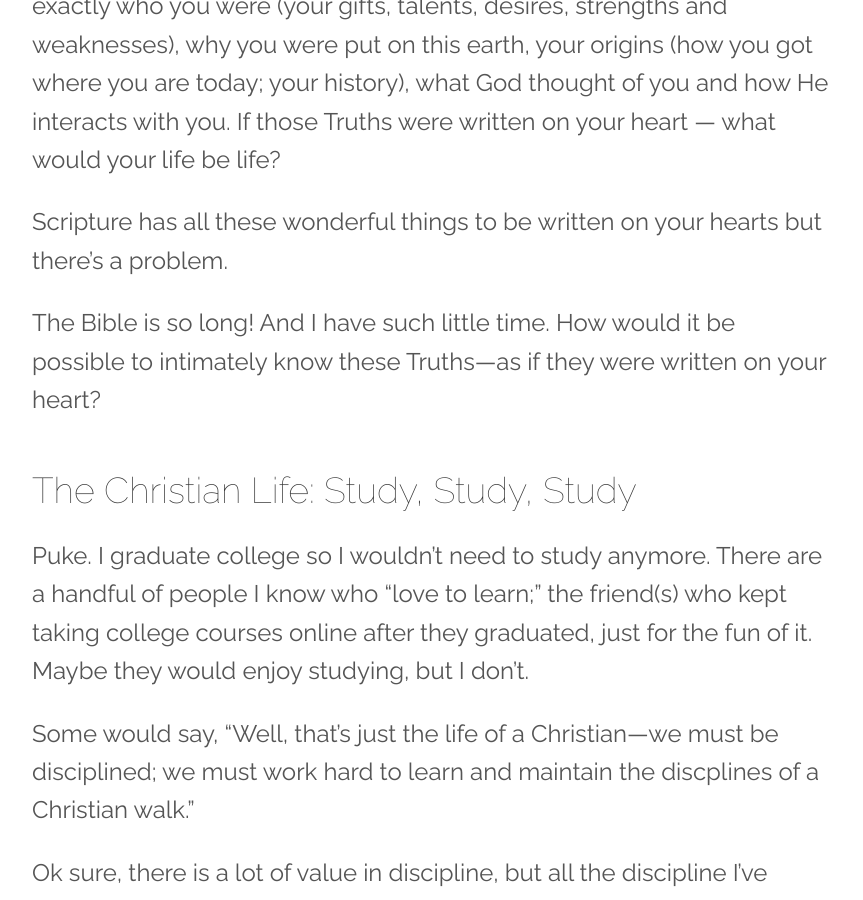
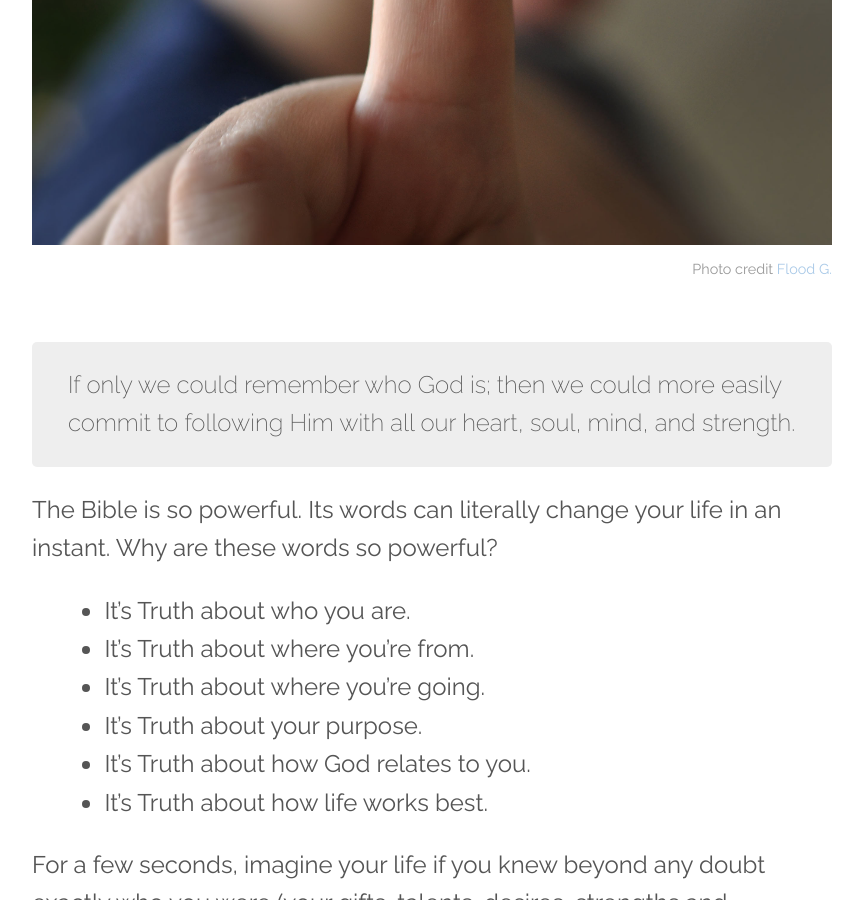
Before and after one commit to kevnk/kevnk.github.io, a Jekyll site: the page built from _posts/2014-07-26-remember-and-commit.md, in a window 1280 px wide and 900 px high, scrolled down 887 px. Shown: the whole window, without its empty margins (208-1071 px from the left). Built offline with Jekyll 4.4.1, drawn with Linux system fonts in a browser that asks for light colours; comment, search, counter and statistics services are not loaded.

Commit message:
adding image to latest post

```diff
--- a/_posts/2014-07-26-remember-and-commit.md
+++ b/_posts/2014-07-26-remember-and-commit.md
@@ -4,6 +4,11 @@ title:  "Remember & Commit: The Christian Lifestyle Summed Up"
 date:   2014-07-26 12:00:00
 category: spiritual
 tags: lifestyle, christian, memory
+img: remember.jpg
+img_credit: Flood G.
+img_url: https://www.flickr.com/photos/_flood_/
+list_img_height: 250px
+list_img_top: -255px
 ---
 
 > If only we could remember who God is; then we could more easily commit to following Him with all our heart, soul, mind, and strength.
```
Also changed, not shown: assets/images/posts/remember.jpg (added).
